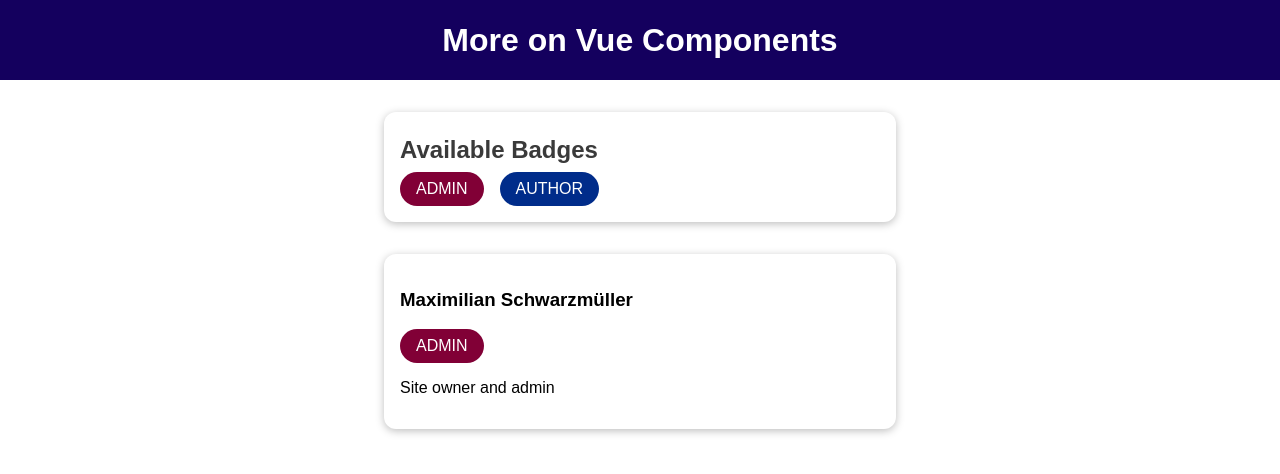
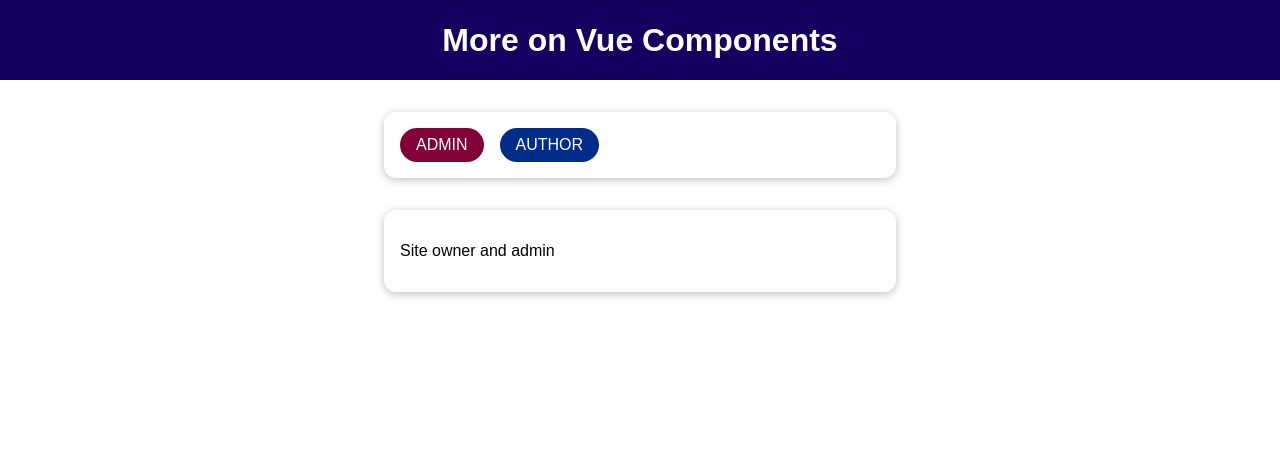
Before and after one commit to vutuantrung/TVU.VueJS, a Vue app in the folder cmp-adv-01-starting-setup/: page / in a window 1280 px wide. Shown: the top 474 px of the page. Built offline with nearby package versions, Linux system fonts and the light colour scheme.

Commit message:
using v-slot: default slot content and check if exist content in slot

```diff
--- a/cmp-adv-01-starting-setup/src/components/BaseCard.vue
+++ b/cmp-adv-01-starting-setup/src/components/BaseCard.vue
@@ -1,17 +1,27 @@
 <template>
   <div>
-    <header>
-      <slot name="__customHeader"></slot>
+    <header v-if="$slots.header">
+      <slot name="__customHeader">
+        <!-- <h2>The default</h2> -->
+      </slot>
     </header>
     <slot></slot>
   </div>
 </template>
 
 <script>
-export default {};
+export default {
+  mounted() {},
+};
 </script>
 
 <style scoped>
+header {
+  display: flex;
+  justify-content: space-between;
+  align-items: center;
+}
+
 div {
   margin: 2rem auto;
   max-width: 30rem;
--- a/cmp-adv-01-starting-setup/src/components/UserInfo.vue
+++ b/cmp-adv-01-starting-setup/src/components/UserInfo.vue
@@ -17,11 +17,3 @@
   props: ["fullName", "infoText", "role"],
 };
 </script>
-
-<style scoped>
-section header {
-  display: flex;
-  justify-content: space-between;
-  align-items: center;
-}
-</style>
--- a/cmp-adv-01-starting-setup/src/main.js
+++ b/cmp-adv-01-starting-setup/src/main.js
@@ -23,3 +23,7 @@
 // NOTE Vue has a special syntax for this exact scenario where you want to use your own component as a wrapper around dynamic content.
 // They allow us to receive HTML content which also may be using Vue features from outside of the component.
 // Basically just like props but where props are meant to be used for data, which a component needs, slots are meant to be used for HTML code for the template code a component needs.
+
+// NOTE Check if exists slot before render bc it will not render the unnecessary comment
+
+// NOTE shorhand for v-slot. Ex: v-slot:header -> #header
```
